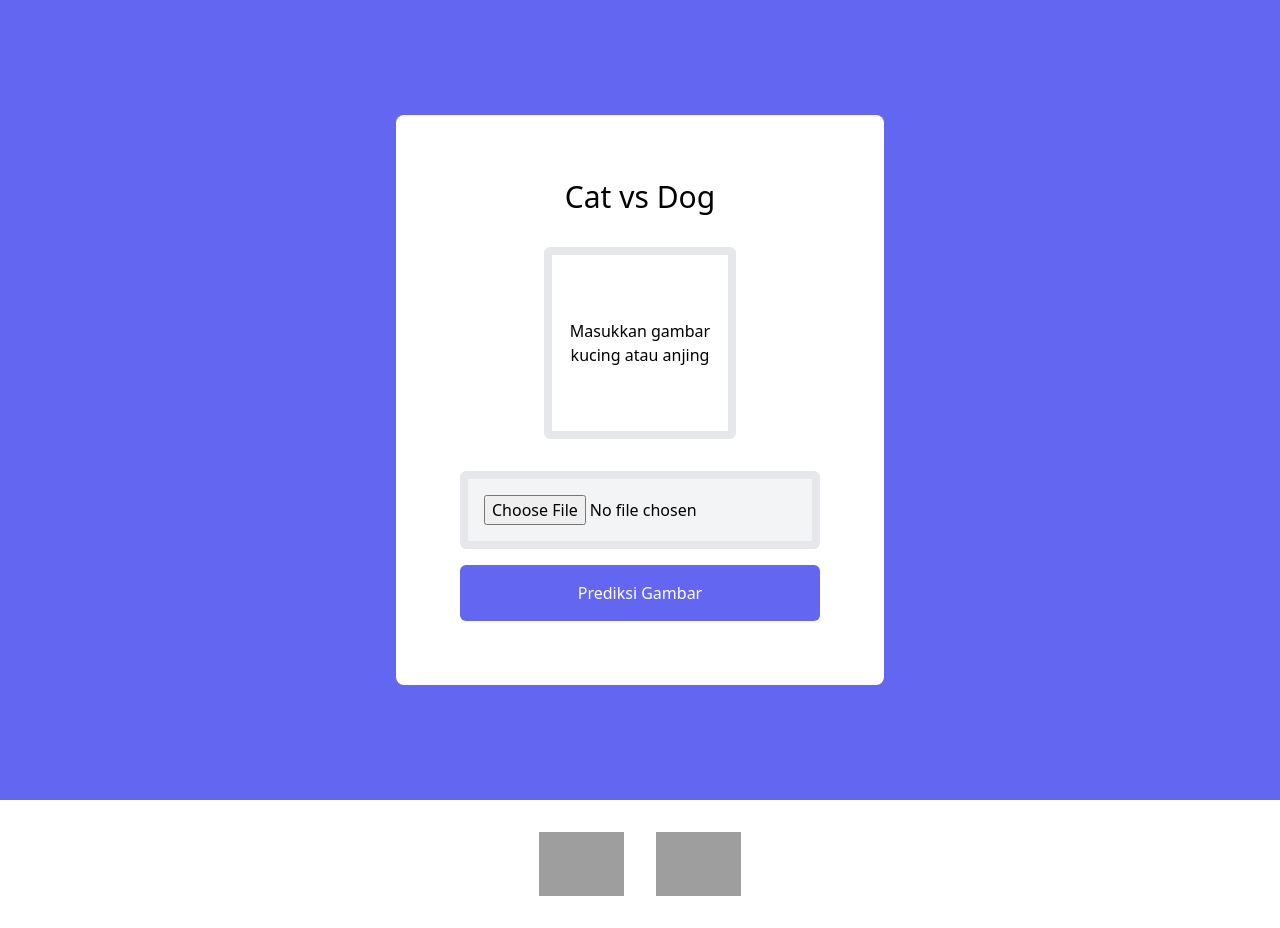
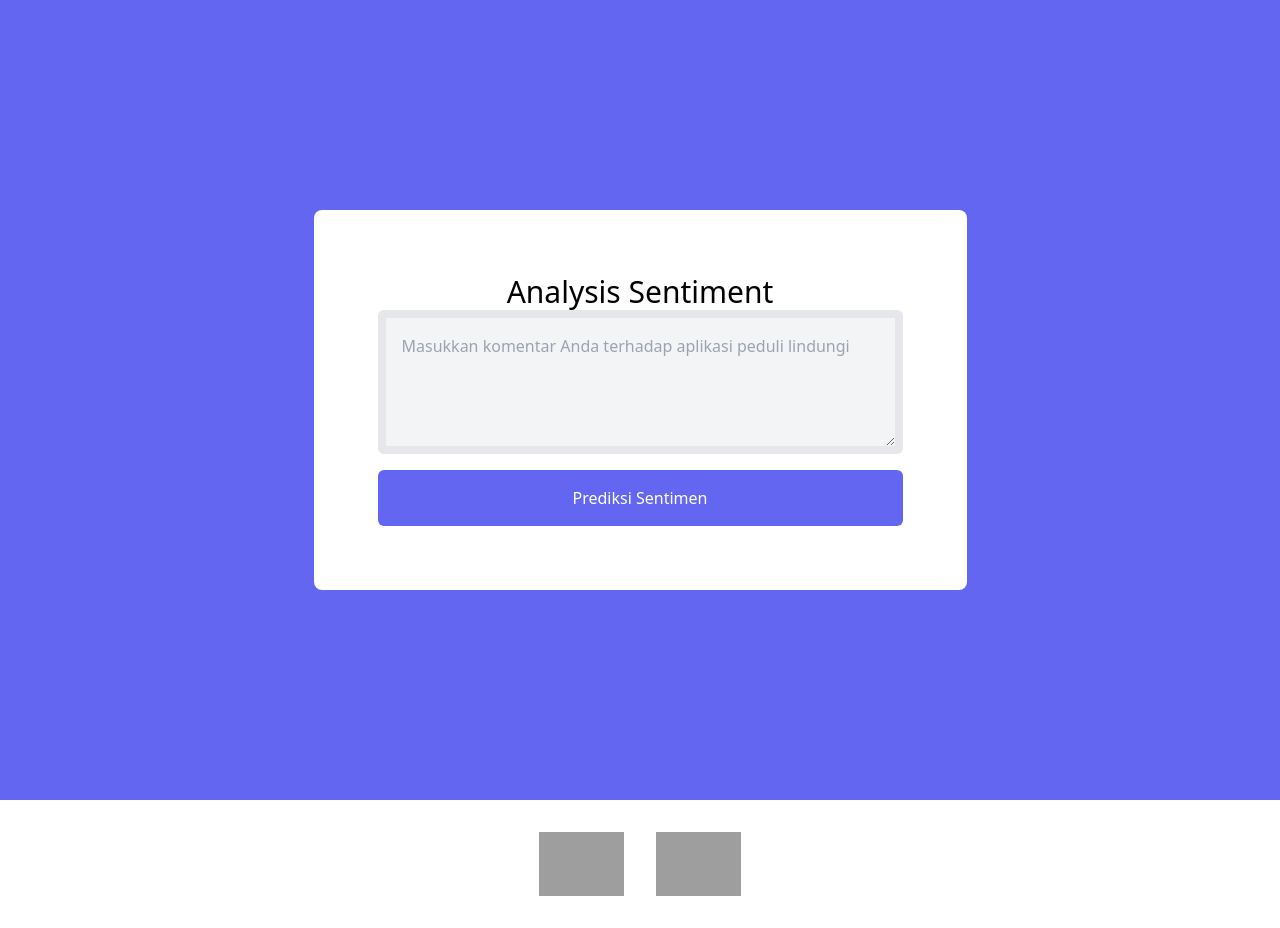
Before and after one commit to heldiapriadi/sentiment-analysis-peduli-lindungi, a Python web app: template templates/index.html in a window 1280 px wide. Run offline with Jinja, Linux system fonts and the light colour scheme; the template is opened without the code that fills it, so the values that code supplies are empty; grey boxes are pictures that could not be loaded.

Commit message:
Update index.html

```diff
--- a/templates/index.html
+++ b/templates/index.html
@@ -4,92 +4,22 @@
     <meta charset="UTF-8" />
     <meta http-equiv="X-UA-Compatible" content="IE=edge" />
     <meta name="viewport" content="width=device-width, initial-scale=1.0" />
-        <link
-            href="https://unpkg.com/tailwindcss@^2/dist/tailwind.min.css"
-            rel="stylesheet"
-        />
-        <title>Analysis Sentiment PeduliLindungi</title>
+    <link href="https://unpkg.com/tailwindcss@^2/dist/tailwind.min.css" rel="stylesheet" />
+    <title>Analysis sentiment Peduli Lindungi</title>
   </head>
   <body>
-        <section
-            class="
-                flex
-                justify-center
-                items-center
-                w-screen
-                h-screen
-                bg-indigo-500
-            "
-        >
-            <main
-                class="
-                    flex flex-col
-                    justify-center
-                    items-center
-                    p-16
-                    bg-white
-                    rounded-lg
-                "
-            >
-                <h1 class="text-3xl text-bold">Cat vs Dog</h1>
+    <section class="flex justify-center items-center w-screen h-screen bg-indigo-500">
+      <main class="flex flex-col justify-center items-center p-16 bg-white rounded-lg">
+        <h1 class="text-3xl text-bold">Analysis Sentiment</h1>
 
-                {% if uploaded_image %}
-                <img
-                    src="{{ url_for('send_uploaded_image', filename=uploaded_image) }}"
-                    class="mt-8 mb-4 h-48 border-8 border-gray-200 rounded-md"
-                />
-                {% else %}
-                <div
-                    class="
-                        flex
-                        justify-center
-                        items-center
-                        my-8
-                        w-48
-                        h-48
-                        border-8 border-gray-200
-                        rounded-md
-                    "
-                >
-                    <p class="text-center">
-                        Masukkan gambar kucing atau anjing
-                    </p>
-                </div>
-                {% endif %} {% if prediction %}
-                <p class="mb-8">Hasil Prediksi: {{prediction}}</p>
-                {% endif %}
-
-                <form
-                    method="post"
-                    enctype="multipart/form-data"
-                    class="flex flex-col"
-                >
-                    <input
-                        type="file"
-                        name="image"
-                        class="
-                            mb-4
-                            p-4
-                            border-8 border-gray-200
-                            rounded-md
-                            bg-gray-100
-                        "
-                    />
-                    <button
-                        type="submit"
-                        class="p-4 bg-indigo-500 text-white rounded-md"
-                    >
-                        Prediksi Gambar
-                    </button>
+        <form method="post" enctype="multipart/form-data" class="flex flex-col">
+          <textarea id="" class="mb-4 p-4 border-8 border-gray-200 rounded-md bg-gray-100" name="komentar" rows="4" cols="50" placeholder="Masukkan komentar Anda terhadap aplikasi peduli lindungi" required="required"></textarea>
+          <button type="submit" class="p-4 bg-indigo-500 text-white rounded-md">Prediksi Sentimen</button>
         </form>
       </main>
     </section>
     <footer class="flex gap-x-8 justify-center items-center h-32 bg-white">
-            <img
-                class="h-16"
-                src="https://digitalent.kominfo.go.id/assets/@images/logo.png"
-                alt="logo-dts"
-            />
+      <img class="h-16" src="https://digitalent.kominfo.go.id/assets/@images/logo.png" alt="logo-dts" />
       <img
         class="h-16"
         src="https://upload.wikimedia.org/wikipedia/commons/thumb/a/a2/Logo_of_Ministry_of_Communication_and_Information_Technology_of_the_Republic_of_Indonesia.svg/1200px-Logo_of_Ministry_of_Communication_and_Information_Technology_of_the_Republic_of_Indonesia.svg.png"
```
Lines whose indentation alone changed are shown as unchanged.
